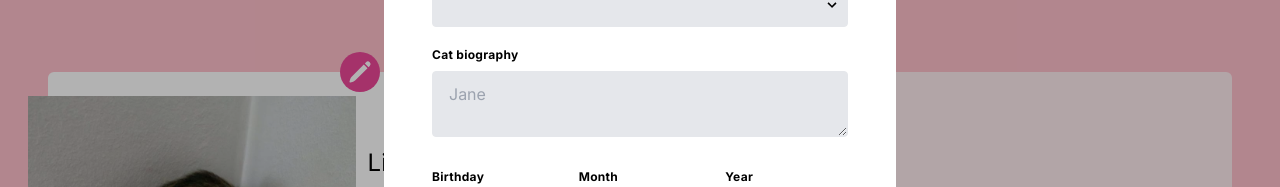
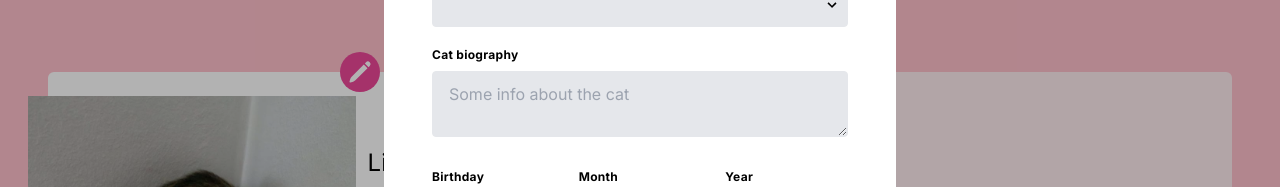
Before and after one commit to lingi524/daves-cat-page, a Next.js app: page / in a window 1280 px wide. Both pictures are taken after typing "Sample" into the empty fields and a click on the button "Add Cat". Shown: the part 273-460 px from the top of the page. Built offline with nearby package versions, Linux system fonts and the light colour scheme.

Commit message:
Fix duplicate id

```diff
--- a/components/modals/Popup.tsx
+++ b/components/modals/Popup.tsx
@@ -79,13 +79,13 @@ const Popup: React.FC<PopupProps> = ({ setShowPopup, setCats, cats }) => {
           </div>
 
           <div className="w-full">
-            <label className="block   tracking-wide  text-black text-xs font-bold mb-2">
+            <label className="block tracking-wide  text-black text-xs font-bold mb-2">
               Cat biography
             </label>
             <textarea
               className="appearance-none block w-full bg-gray-200  text-black border rounded py-3 px-4 mb-3 leading-tight focus:outline-none focus:bg-white"
-              id="name"
-              placeholder="Jane"
+              id="bio"
+              placeholder="Some info about the cat"
               onChange={(e) => setBio(e.target.value)}
             />
           </div>
```
